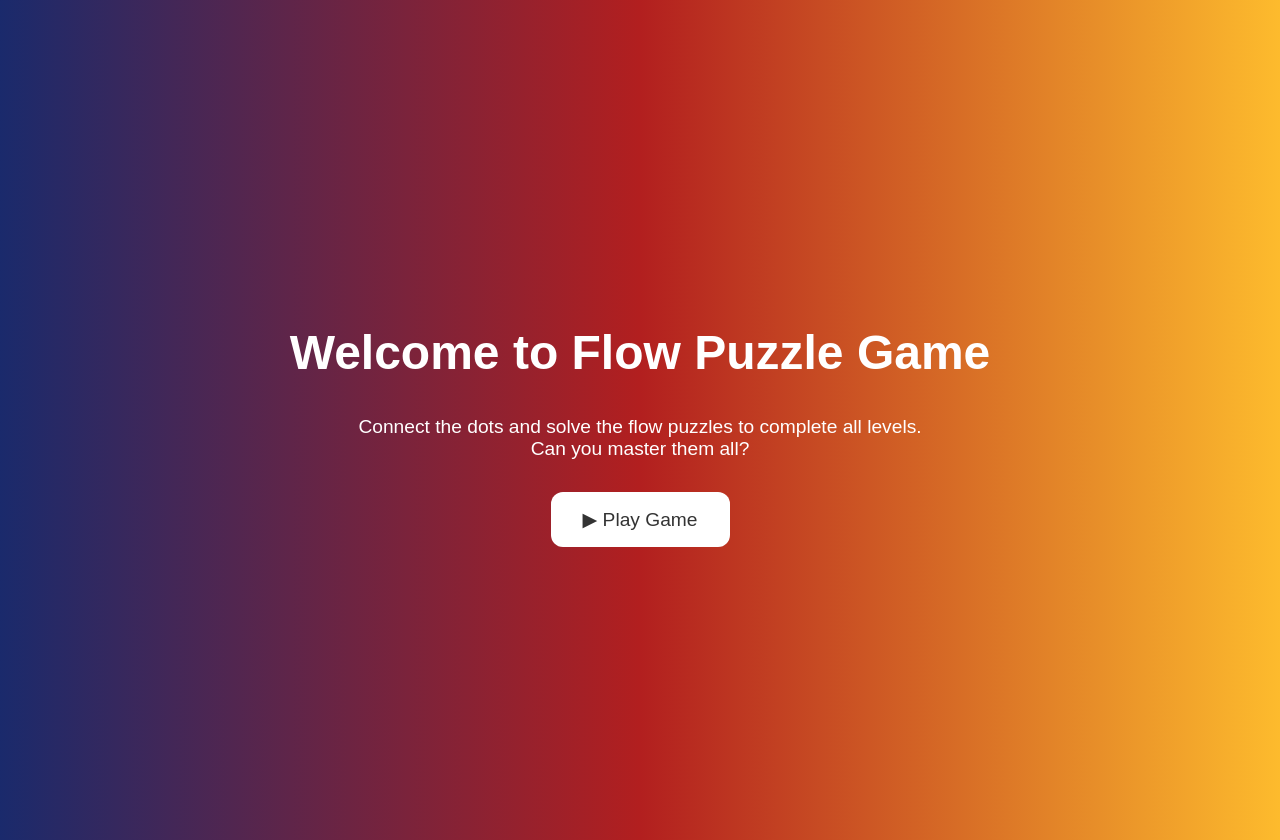
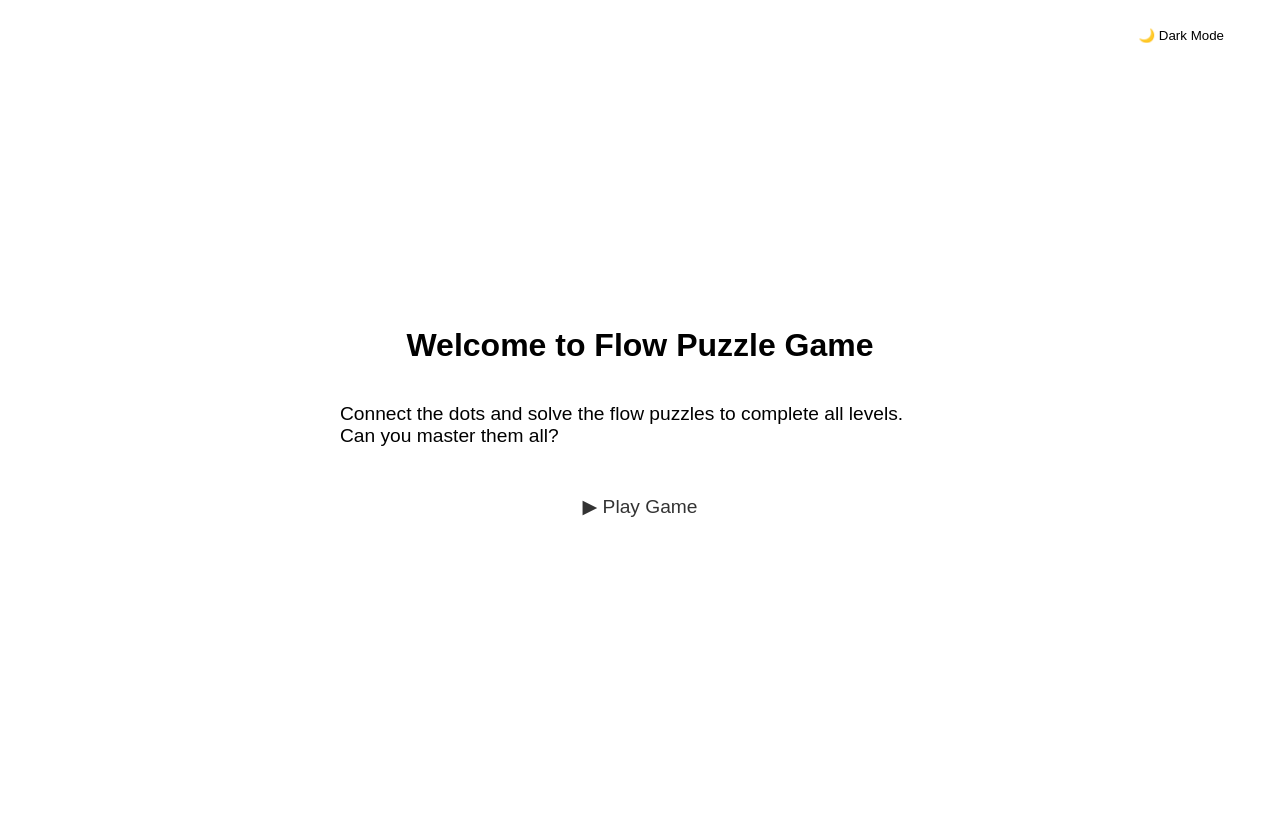
Before and after one commit to saleh-alsaegh/flowFree, a plain HTML site: page index.html in a window 1280 px wide. Drawn offline with nearby package versions, Linux system fonts and the light colour scheme.

Commit message:
home page finalized

```diff
--- a/index.html
+++ b/index.html
@@ -1,18 +1,25 @@
 <!DOCTYPE html>
 <html lang="en">
 <head>
-  <meta charset="UTF-8" />
-  <meta name="viewport" content="width=device-width, initial-scale=1.0"/>
-  <title>Flow Puzzle Game - Home</title>
+  <meta charset="UTF-8">
+  <meta name="viewport" content="width=device-width, initial-scale=1.0">
+  <title>Flow Puzzle Game</title>
   <link rel="icon" type="image/png" href="icon.png">
-  <link rel="stylesheet" href="styles.css" />
-  <body class="home">
+  <link rel="stylesheet" href="https://cdnjs.cloudflare.com/ajax/libs/animate.css/4.1.1/animate.min.css">
+  <link rel="stylesheet" href="styles.css">
+</head>
+<body class="home">
+  <div class="header home">
+    <div></div>
+    <button id="themeToggle">🌙 Dark Mode</button>
+  </div>
 
-<body>
   <h1>Welcome to Flow Puzzle Game</h1>
   <p>Connect the dots and solve the flow puzzles to complete all levels. Can you master them all?</p>
   <a href="home.html">
     <button class="start-button">▶ Play Game</button>
   </a>
+
+  <script src="script.js"></script>
 </body>
 </html>
--- a/styles.css
+++ b/styles.css
@@ -205,7 +205,7 @@
   }
 
   /* Confetti canvas */
-  canvas {
+  /* canvas {
     position: fixed;
     top: 0;
     left: 0;
@@ -214,7 +214,7 @@
     pointer-events: none;
     z-index: 100;
   }
-
+   */
   /* Level completion stars */
   .stars {
     display: flex;
@@ -228,22 +228,48 @@
     text-shadow: 0 0 3px black;
   }
   /* Home Screen Styles */
-body.home {
-  display: flex;
-  flex-direction: column;
-  justify-content: center;
-  align-items: center;
-  height: 100vh;
-  margin: 0;
-  text-align: center;
-  background: linear-gradient(to right, #1a2a6c, #b21f1f, #fdbb2d);
-  color: white;
-  font-family: 'Arial', sans-serif;
+ .home body {
+    display: flex;
+    flex-direction: column;
+    align-items: center;
+    justify-content: center;
+    background: var(--bg-color);
+    color: var(--text-color);
+    font-family: Arial, sans-serif;
+    min-height: 100vh;
+    margin: 0;
+    padding: 20px;
+    transition: background 0.3s, color 0.3s;
+}
+
+.header.home {
+    position: absolute;
+    top: 20px;
+    right: 20px;
+    display: flex;
+    justify-content: space-between;
+    width: 100%;
+    max-width: 800px;
+    padding: 0 20px;
+    box-sizing: border-box;
+}
+
+#themeToggle.home {
+    padding: 8px 16px;
+    background: var(--button-bg);
+    color: var(--text-color);
+    border: none;
+    border-radius: 4px;
+    cursor: pointer;
+    transition: background 0.3s;
+}
+
+#themeToggle:hover .home {
+    background: var(--button-hover);
 }
 
 .home h1 {
-  font-size: 3rem;
-  margin-bottom: 1rem;
+    margin-bottom: 20px;
 }
 
 .home p {
```
Also changed, not shown: image-asset.jpeg (added).
